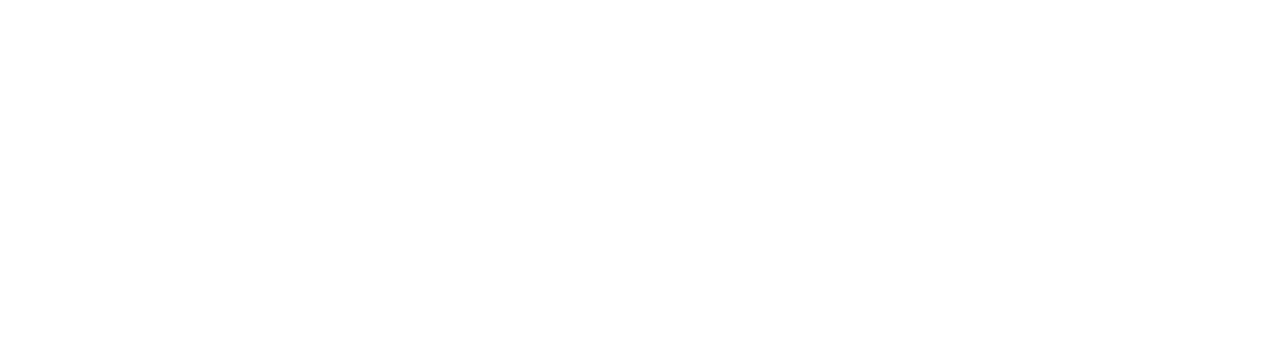
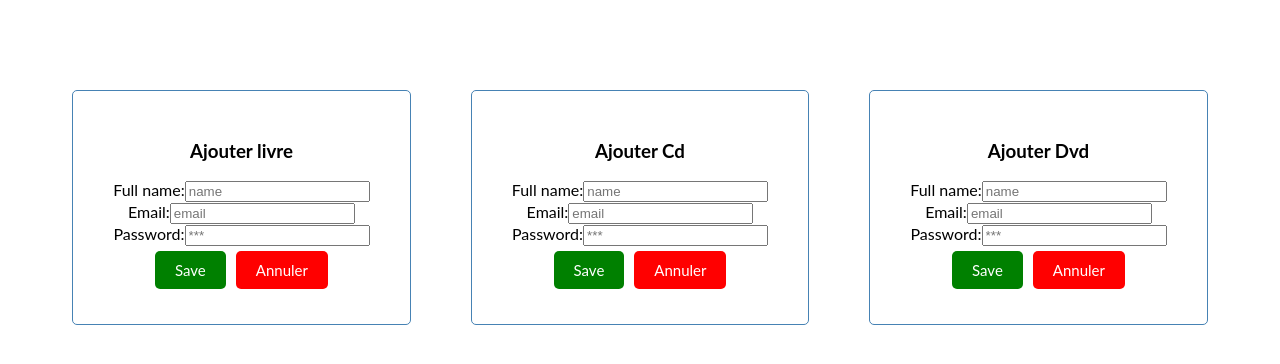
Before and after one commit to q1w2e3hhhh5/Tp4, a React (Create React App) app in the folder salahtp4/: page /CreateDocument in a window 1280 px wide. Before the commit this address had no page. Shown: the top 364 px of the page. Built offline with nearby package versions, Linux system fonts and the light colour scheme.

Commit message:
added the create document structure

```diff
--- /dev/null
+++ b/salahtp4/src/components/CreateDocument.js
@@ -0,0 +1,141 @@
+import React, { Component } from 'react';
+import Button from './Button';
+import { Link } from "react-router-dom";
+import EmployeeService from '../services/EmployeeService';
+import '../App.css';
+
+class CreateDocument extends Component {
+    constructor(props) {
+        super(props)
+
+        this.state = {
+            fullName: "",
+            email: "",
+            password: ""
+        }
+
+        this.changeEmailHandler = this.changeEmailHandler.bind(this);
+        this.changeFullNameHandler = this.changeFullNameHandler.bind(this);
+        this.changePasswordHandler = this.changePasswordHandler.bind(this);
+        this.saveClient = this.saveClient.bind(this);
+    }
+
+
+    changeFullNameHandler = (event) => {
+        this.setState({ fullName: event.target.value });
+    }
+
+    changeEmailHandler = (event) => {
+        this.setState({ email: event.target.value });
+    }
+
+    changePasswordHandler = (event) => {
+        this.setState({ password: event.target.value });
+    }
+
+    saveClient = (e) => {
+        e.preventDefault();
+        let client = { fullName: this.state.fullName, email: this.state.email, password: this.state.password };
+        console.log("client=>" + JSON.stringify(client))
+
+        EmployeeService.createClient(client).then(res => {
+            this.props.history.push("/Clients");
+        });
+
+        alert("Le document à été Crée")
+
+    }
+
+    render() {
+        return (
+            <>
+                <div className='options'>
+                    <div className='block'>
+                        <div className='container'>
+                            <div>
+                                <h3>Ajouter livre</h3>
+                                <form>
+                                    <div className=''>
+                                        <label>Full name:</label>
+                                        <input placeholder='name' name='fullName'
+                                            value={this.state.fullName} onChange={this.changeFullNameHandler} />
+                                    </div>
+                                    <div className=''>
+                                        <label>Email:</label>
+                                        <input placeholder='email' name='email'
+                                            value={this.state.email} onChange={this.changeEmailHandler} />
+                                    </div>
+                                    <div className=''>
+                                        <label>Password:</label>
+                                        <input placeholder='***' name='password'
+                                            value={this.state.password} onChange={this.changePasswordHandler} />
+                                    </div>
+                                </form>
+                                <Button color='green' text='Save' onClick={this.saveBook} />
+                                <Link to={`/Clients`}><Button color='red' text='Annuler' /></Link>
+
+                            </div>
+                        </div>
+                    </div>
+                    <div className='block'>
+                        <div className='container'>
+                            <div>
+                                <h3>Ajouter Cd</h3>
+                                <form>
+                                    <div className=''>
+                                        <label>Full name:</label>
+                                        <input placeholder='name' name='fullName'
+                                            value={this.state.fullName} onChange={this.changeFullNameHandler} />
+                                    </div>
+                                    <div className=''>
+                                        <label>Email:</label>
+                                        <input placeholder='email' name='email'
+                                            value={this.state.email} onChange={this.changeEmailHandler} />
+                                    </div>
+                                    <div className=''>
+                                        <label>Password:</label>
+                                        <input placeholder='***' name='password'
+                                            value={this.state.password} onChange={this.changePasswordHandler} />
+                                    </div>
+                                </form>
+                                <Button color='green' text='Save' onClick={this.saveCd} />
+                                <Link to={`/Clients`}><Button color='red' text='Annuler' /></Link>
+
+                            </div>
+                        </div>
+                    </div>
+                    <div className='block'>
+                        <div className='container'>
+                            <div>
+                                <h3>Ajouter Dvd</h3>
+                                <form>
+                                    <div className=''>
+                                        <label>Full name:</label>
+                                        <input placeholder='name' name='fullName'
+                                            value={this.state.fullName} onChange={this.changeFullNameHandler} />
+                                    </div>
+                                    <div className=''>
+                                        <label>Email:</label>
+                                        <input placeholder='email' name='email'
+                                            value={this.state.email} onChange={this.changeEmailHandler} />
+                                    </div>
+                                    <div className=''>
+                                        <label>Password:</label>
+                                        <input placeholder='***' name='password'
+                                            value={this.state.password} onChange={this.changePasswordHandler} />
+                                    </div>
+                                </form>
+                                <Button color='green' text='Save' onClick={this.saveDvd} />
+                                <Link to={`/Clients`}><Button color='red' text='Annuler' /></Link>
+
+                            </div>
+                        </div >
+                    </div >
+                </div>
+            </>
+        )
+    }
+}
+
+
+export default CreateDocument
--- a/salahtp4/src/components/ListClientComponent.js
+++ b/salahtp4/src/components/ListClientComponent.js
@@ -15,7 +15,7 @@
         this.addClient = this.addClient.bind(this);
     }
 
-    addClient(){
+    addClient() {
         this.props.history.push(`/CreateClient`);
     }
 
--- a/salahtp4/src/index.js
+++ b/salahtp4/src/index.js
@@ -12,6 +12,7 @@
 import ListClients from './components/ListClients';
 import ListDocumentsForClients from './components/ListDocumentsForClients';
 import ListDocumentsForEmployees from './components/ListDocumentsForEmployees';
+import CreateDocument from './components/CreateDocument';
 
 
 const root = ReactDOM.createRoot(document.getElementById('root'));
@@ -28,6 +29,7 @@
         <Route path="ClientsWLogin" element={<ListClients />} />
         <Route path="DocumentsForClient" element={<ListDocumentsForClients />} />
         <Route path="DocumentsForEmployee" element={<ListDocumentsForEmployees />} />
+        <Route path="CreateDocument" exact element={<CreateDocument />} />
       </Routes>
     </BrowserRouter>
   </React.StrictMode>
--- a/salahtp4/src/routes/Employees.js
+++ b/salahtp4/src/routes/Employees.js
@@ -12,7 +12,11 @@
                 <Link to={`/ClientsWLogin`}><Button color='green' text='List of Clients' /></Link>
 
                 <Button color='green' text='Recherché Client' />
-                <Button color='green' text='Crée un Document' />
+
+                <Link to={`/CreateDocument`}>
+                    <Button color='green' text='Crée un Document' />
+                </Link>
+
                 <Button color='green' text='Recherché un Document' />
 
                 <Link to={`/DocumentsForEmployee`}>
```
